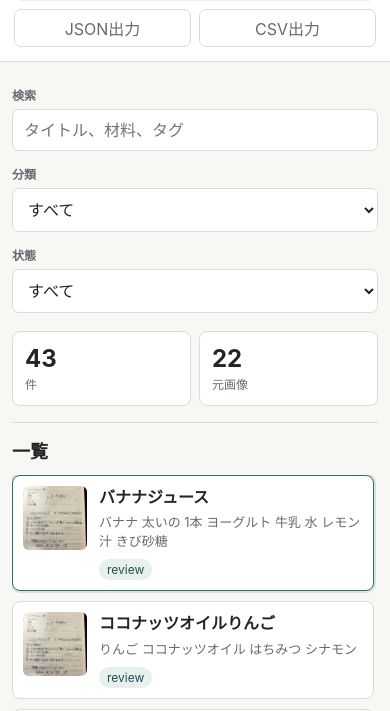
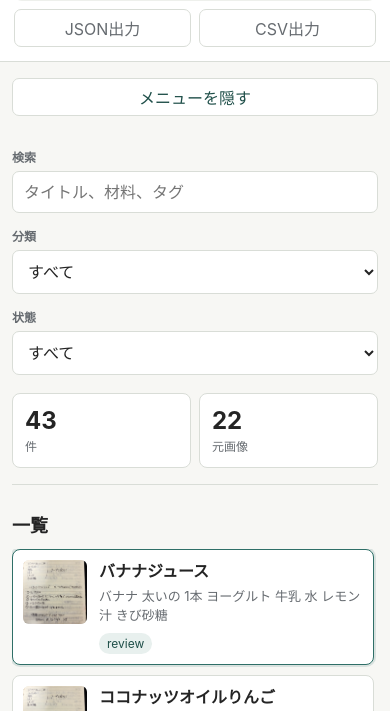
Before and after one commit to cheri01/recipe-manager, a plain HTML site: page index.html in a window 390 px wide. Shown: the part 118-829 px from the top of the page. Drawn offline with Linux system fonts and the light colour scheme.

Commit message:
GitHub Pages公開確認用に軽量画像とメニュー開閉を追加

```diff
--- a/app.js
+++ b/app.js
@@ -8,6 +8,7 @@ const state = {
     edit: "source",
   },
   rotations: new Map(),
+  browseMenuOpen: true,
 };
 
 const els = {
@@ -26,6 +27,7 @@ const els = {
   statusFilter: document.querySelector("#statusFilter"),
   totalCount: document.querySelector("#totalCount"),
   imageCount: document.querySelector("#imageCount"),
+  toggleBrowseMenu: document.querySelector("#toggleBrowseMenu"),
   form: document.querySelector("#recipeForm"),
   displayActiveImage: document.querySelector("#displayActiveImage"),
   displayMediaEmpty: document.querySelector("#displayMediaEmpty"),
@@ -214,12 +216,19 @@ function setMode(mode) {
 }
 
 function render() {
+  renderBrowseMenu();
   renderFilters();
   renderStats();
   renderCards(els.cards, getFilteredRecipes());
   renderCards(els.editCards, state.recipes);
   renderViewer();
   renderEditor();
+}
+
+function renderBrowseMenu() {
+  els.browseView.classList.toggle("menu-collapsed", !state.browseMenuOpen);
+  els.toggleBrowseMenu.textContent = state.browseMenuOpen ? "メニューを隠す" : "メニューを表示";
+  els.toggleBrowseMenu.setAttribute("aria-expanded", String(state.browseMenuOpen));
 }
 
 function renderFilters() {
@@ -269,6 +278,9 @@ function renderCards(container, recipes) {
 
     card.addEventListener("click", () => {
       state.selectedId = recipe.id;
+      if (window.matchMedia("(max-width: 760px)").matches && container === els.cards) {
+        state.browseMenuOpen = false;
+      }
       render();
     });
     container.append(card);
@@ -439,6 +451,10 @@ document.querySelector("#deleteRecipe").addEventListener("click", () => {
 });
 
 document.querySelector("#editSelected").addEventListener("click", () => setMode("manage"));
+els.toggleBrowseMenu.addEventListener("click", () => {
+  state.browseMenuOpen = !state.browseMenuOpen;
+  render();
+});
 els.browseMode.addEventListener("click", () => setMode("browse"));
 els.manageMode.addEventListener("click", () => setMode("manage"));
 els.viewSourceTab.addEventListener("click", () => setMediaKind("view", "source"));
--- a/index.html
+++ b/index.html
@@ -4,7 +4,7 @@
     <meta charset="utf-8">
     <meta name="viewport" content="width=device-width, initial-scale=1">
     <title>Recipe Manager</title>
-    <link rel="stylesheet" href="styles.css?v=20260605-4">
+    <link rel="stylesheet" href="styles.css?v=20260605-5">
   </head>
   <body>
     <header class="app-header">
@@ -25,6 +25,10 @@
     </header>
 
     <main id="browseView" class="app-shell">
+      <div class="browse-menu-toggle">
+        <button id="toggleBrowseMenu" class="menu-toggle-button" type="button" aria-expanded="true">メニューを隠す</button>
+      </div>
+
       <aside class="sidebar" aria-label="レシピ検索">
         <label class="field">
           <span>検索</span>
@@ -212,6 +216,6 @@
       </figure>
     </template>
 
-    <script src="app.js?v=20260605-4"></script>
+    <script src="app.js?v=20260605-5"></script>
   </body>
 </html>
--- a/styles.css
+++ b/styles.css
@@ -137,6 +137,32 @@ button.export-button:hover {
   grid-template-columns: 250px minmax(280px, 390px) minmax(420px, 1fr);
   gap: 18px;
   padding: 18px;
+}
+
+.browse-menu-toggle {
+  grid-column: 1 / -1;
+  display: flex;
+  justify-content: flex-start;
+}
+
+button.menu-toggle-button {
+  border-color: var(--line);
+  background: #fff;
+  color: var(--accent-strong);
+}
+
+button.menu-toggle-button:hover {
+  border-color: var(--accent);
+  background: #f4faf8;
+}
+
+.app-shell.menu-collapsed {
+  grid-template-columns: minmax(420px, 1fr);
+}
+
+.app-shell.menu-collapsed .sidebar,
+.app-shell.menu-collapsed .recipe-list {
+  display: none;
 }
 
 .manage-shell {
@@ -548,6 +574,14 @@ button.media-tab.active:hover {
     grid-template-columns: 240px 1fr;
   }
 
+  .browse-menu-toggle {
+    grid-column: 1 / -1;
+  }
+
+  .app-shell.menu-collapsed {
+    grid-template-columns: 1fr;
+  }
+
   .viewer-pane {
     grid-column: 1 / -1;
   }
@@ -590,8 +624,26 @@ button.media-tab.active:hover {
 
   .app-shell,
   .manage-shell {
-    display: block;
     padding: 12px;
+  }
+
+  .app-shell {
+    display: grid;
+    grid-template-columns: 1fr;
+    gap: 12px;
+  }
+
+  .browse-menu-toggle {
+    position: sticky;
+    top: 0;
+    z-index: 5;
+    margin: -2px 0 2px;
+    padding: 6px 0;
+    background: var(--bg);
+  }
+
+  .browse-menu-toggle button {
+    width: 100%;
   }
 
   .sidebar {
```
